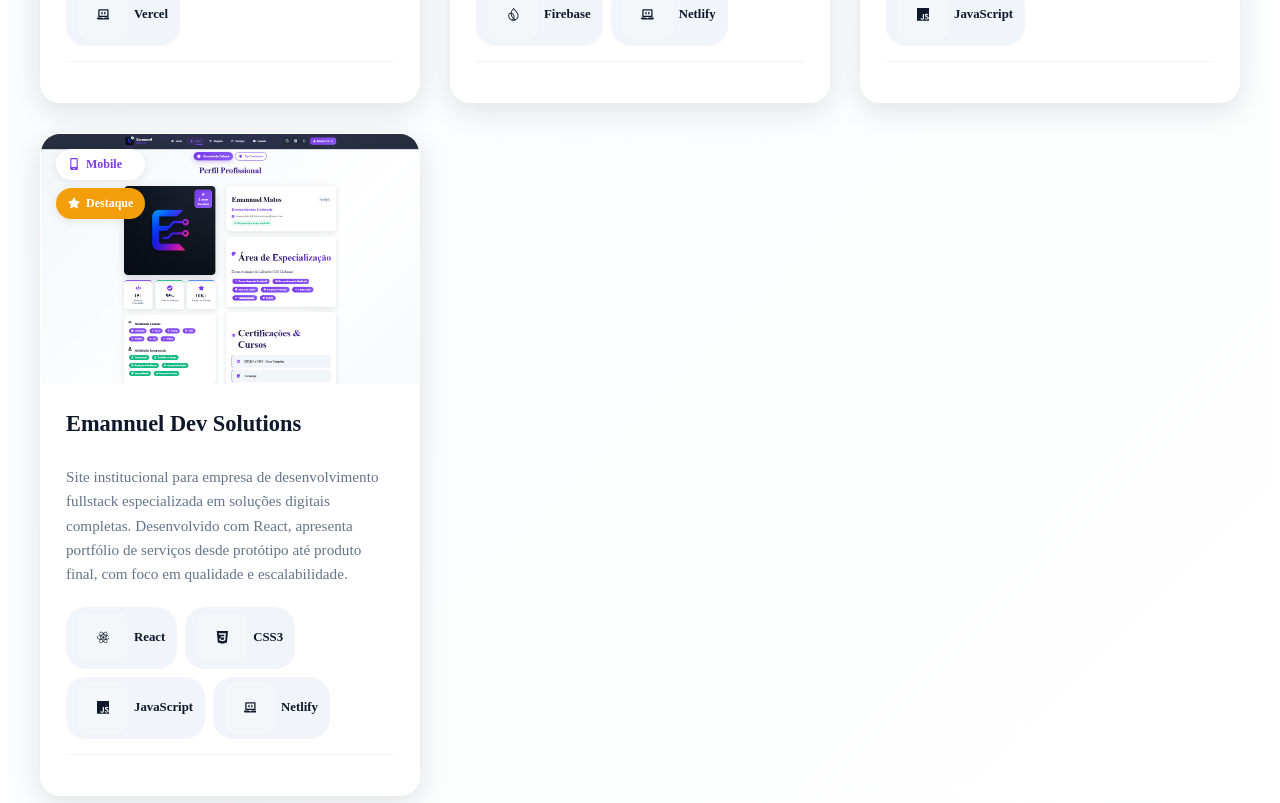
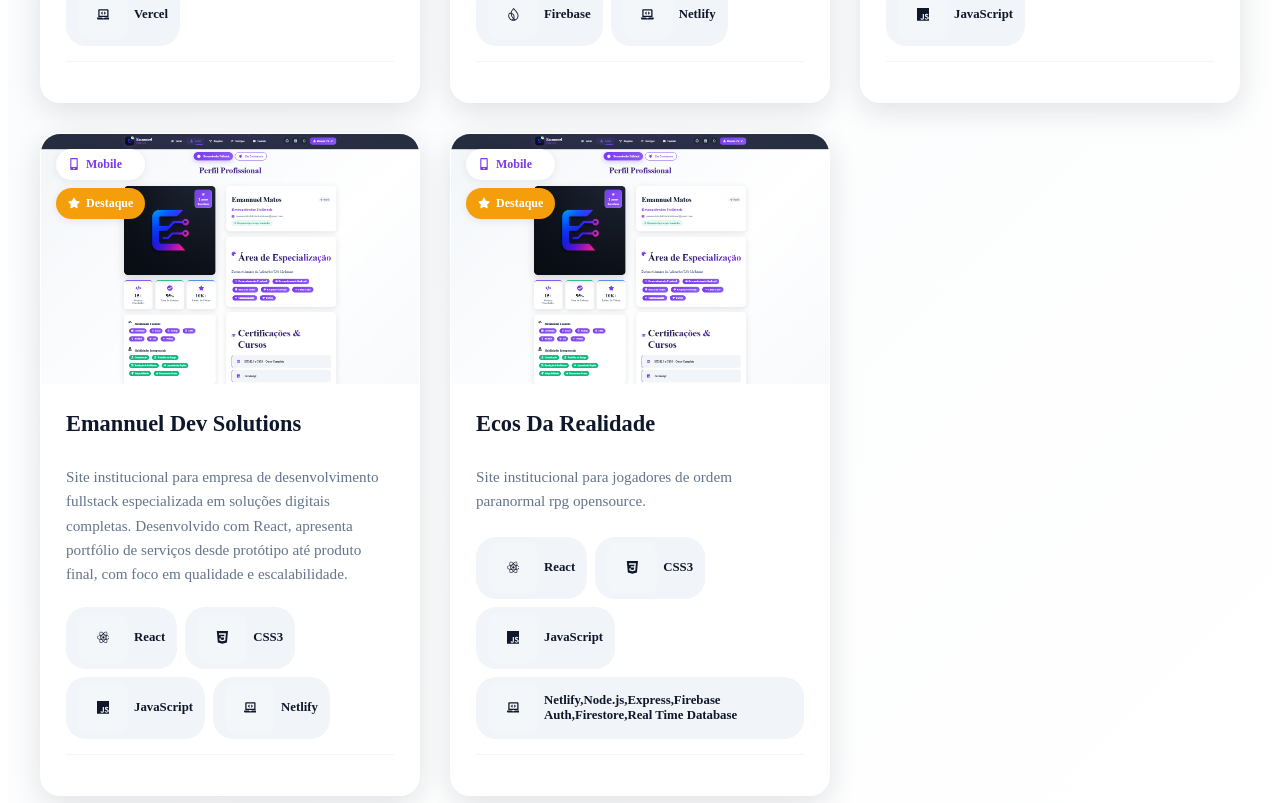
Before and after one commit to EmannuelMt/Portf-lio-Emannuel-Dev-Full-Stack-Solutions, a React (Vite) app: page / in a window 1280 px wide. Shown: the part 6577-7380 px from the top of the page. Built offline with nearby package versions, Linux system fonts and the light colour scheme.

Commit message:
feat: alguma parada nova

```diff
--- a/src/data/projectsData.js
+++ b/src/data/projectsData.js
@@ -423,4 +423,13 @@
     liveUrl: "https://portflioemannueldevfullstack.netlify.app/",
     featured: true
   },
+  {
+    id: 5,
+    title: "Ecos Da Realidade",
+    description: "Site institucional para jogadores de ordem paranormal rpg opensource.",
+    image: emannuelDev,
+    technologies: ["React", "CSS3", "JavaScript", "Netlify,Node.js,Express,Firebase Auth,Firestore,Real Time Database"],
+    liveUrl: "https://ecosdarealidade.netlify.app/",
+    featured: true
+  },
 ];
```
Also changed, not shown: src/assets/images/4ed0bbaa-80f8-411d-bd79-e1315983b8fc.__CR0,0,970,600_PT0_SX970_V1___.jpg (added), src/assets/images/d39b0bb5-9d1b-4199-9c65-b74223207e70.jpg (added).
